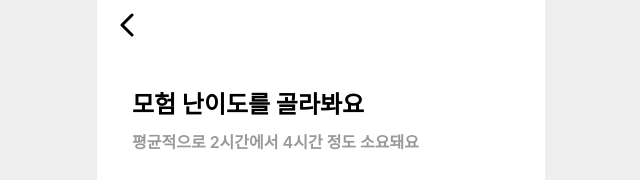
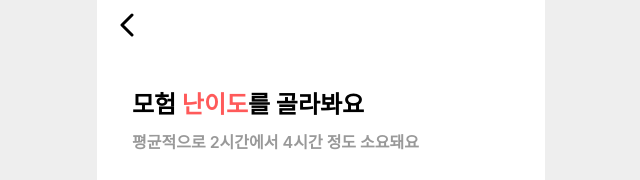
Before and after one commit to danmin20/peace-tol, a React (Vite) app: page /level-select in a window 1280 px wide. Shown: the top 180 px of the page, without its empty margins (319-959 px from the left). Built offline with nearby package versions, Linux system fonts and the light colour scheme; a web font is replaced by a local one.

Commit message:
난이도 색상 추가

```diff
--- a/src/pages/LevelSelect/style.ts
+++ b/src/pages/LevelSelect/style.ts
@@ -26,6 +26,9 @@ export const TextGroup = css`
       font-size: 16px;
       font-weight: 600;
       color: ${color.gray2};
+    }
+    span {
+      color: ${color.red};
     }
   }
 `
```
